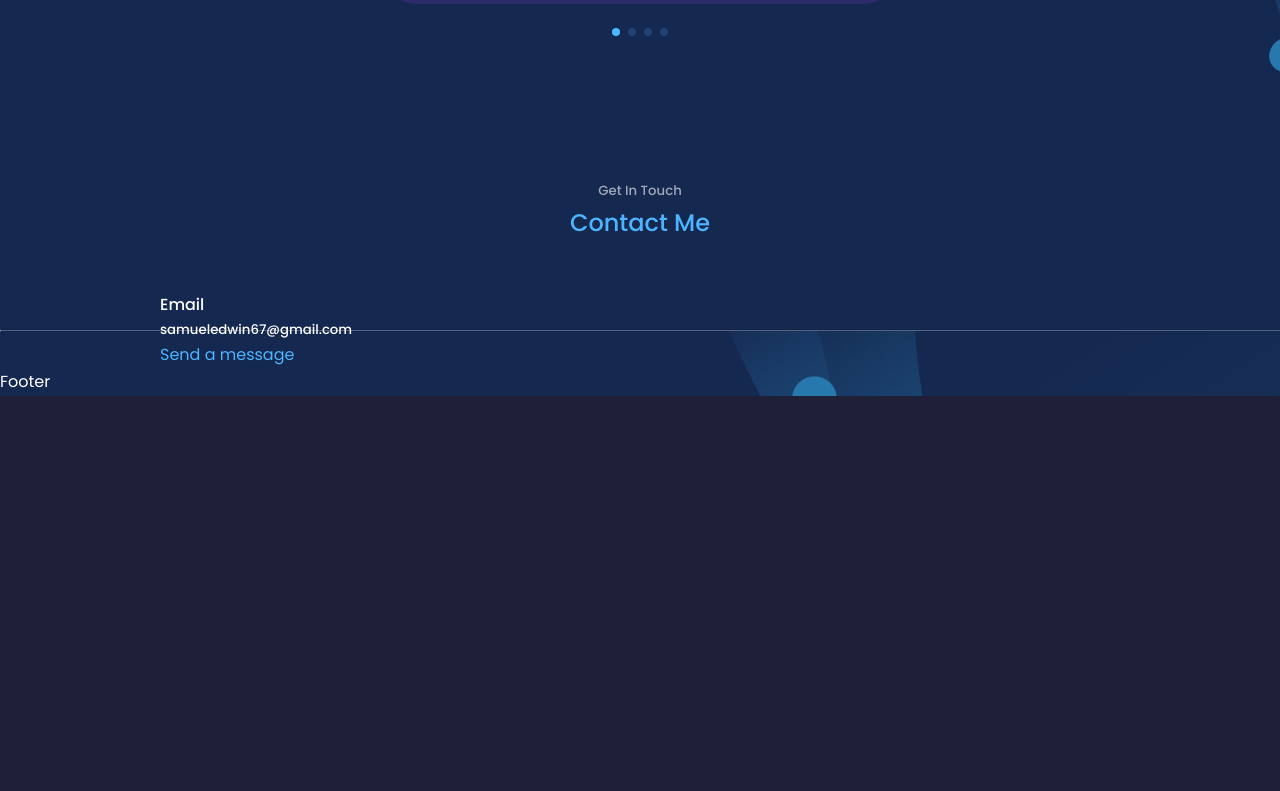
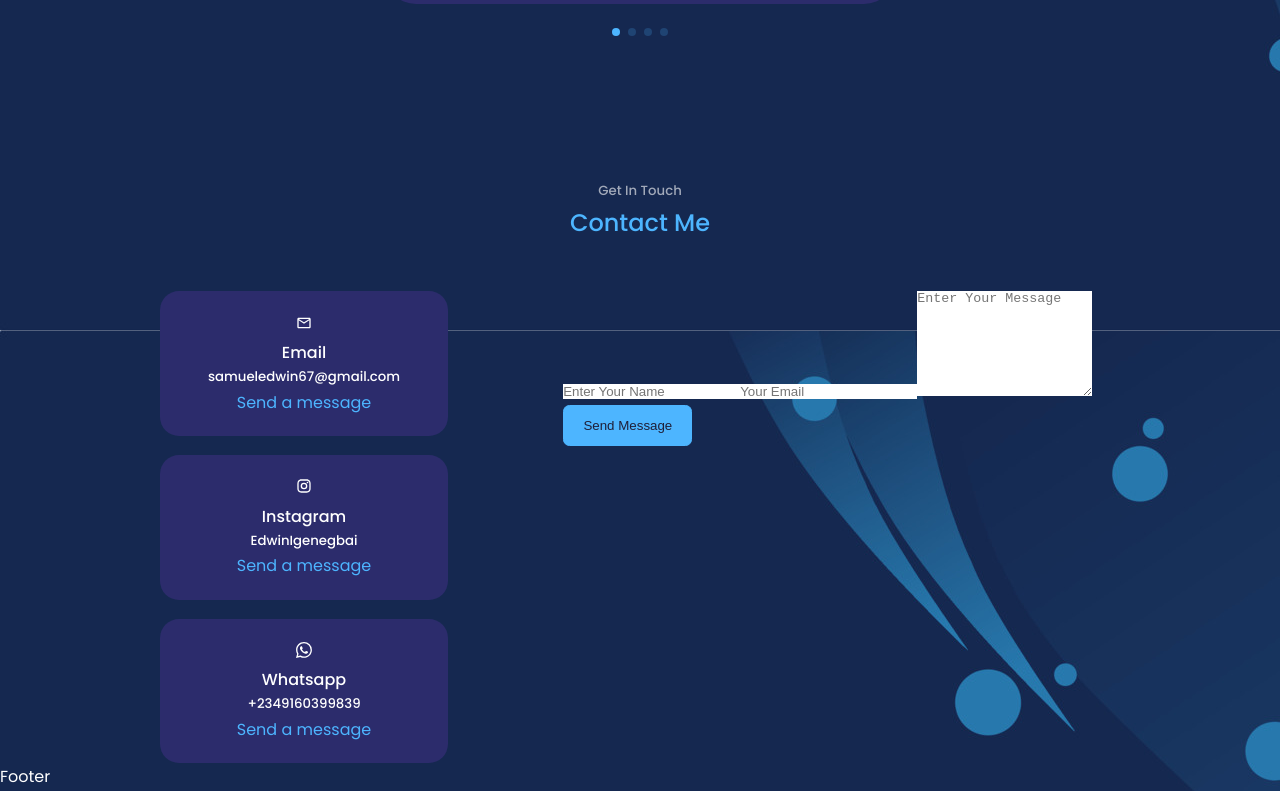
Before and after one commit to Eddysam2000/My-Portfolio, a React (Create React App) app: page / in a window 1280 px wide. Shown: the part 4474-5265 px from the top of the page. Before the commit the page ends 4870 px from the top, so only its background shows below. Built offline with nearby package versions, Linux system fonts and the light colour scheme.

Commit message:
contact added

```diff
--- a/src/components/contact/Contact.jsx
+++ b/src/components/contact/Contact.jsx
@@ -1,5 +1,8 @@
 import React from 'react'
 import './contact.css'
+import {MdOutlineMail} from 'react-icons/md'
+import {RiInstagramLine} from 'react-icons/ri'
+import {BsWhatsapp} from 'react-icons/bs'
 
 const Contact = () => {
   return (
@@ -10,14 +13,32 @@ const Contact = () => {
       <div className="container contact_container">
         <div className="contact_options">
           <article className='contact_option'>
+            <MdOutlineMail />
             <h4>Email</h4>
             <h5>samueledwin67@gmail.com</h5>
-            <a href="mailto:samueledwin67@gmail.com">Send a message</a>
+            <a href="mailto:samueledwin67@gmail.com" target='_blank'>Send a message</a>
+          </article>
+          <article className='contact_option'>
+            <RiInstagramLine />
+            <h4>Instagram</h4>
+            <h5>EdwinIgenegbai</h5>
+            <a href="https://m.me/www.instagram.com/edwinigenegbai/" target='_blank'>Send a message</a>
+          </article>
+          <article className='contact_option'>
+            <BsWhatsapp />
+            <h4>Whatsapp</h4>
+            <h5>+2349160399839</h5>
+            <a href="https://api.whatsapp.com/send?phone+2347087743041" target='_blank'>Send a message</a>
           </article>
 
         </div>
         {/* END OF CONTACT */}
-        <form action=""></form>
+        <form action="">
+          <input type="text" name='name' placeholder='Enter Your Name' required />
+          <input type="email" name='email' placeholder='Your Email' required />
+          <textarea name="message" rows="7" placeholder='Enter Your Message' required></textarea>
+          <button type='submit' className='btn btn-primary'>Send Message</button>
+        </form>
       </div>
     </section>
   )
--- a/src/components/contact/contact.css
+++ b/src/components/contact/contact.css
@@ -0,0 +1,26 @@
+.container.contact_container {
+    display: grid;
+    grid-template-columns: 30% 58%;
+    gap: 12%;
+    /* width: 58%; */
+}
+
+.contact_options {
+    display: flex;
+    flex-direction: column;
+    gap: 1.2rem;
+}
+
+.contact_option {
+    padding: 1.2rem;
+    background-color: var(--color-bg-variant);
+    border-radius: 1.2rem;
+    border: 1px solid transparent;
+    transition: var(--transition);
+    text-align: center;
+}
+
+.contact_option:hover {
+    background: transparent;
+    border-color: var(--color-primary-variant);
+}
```
